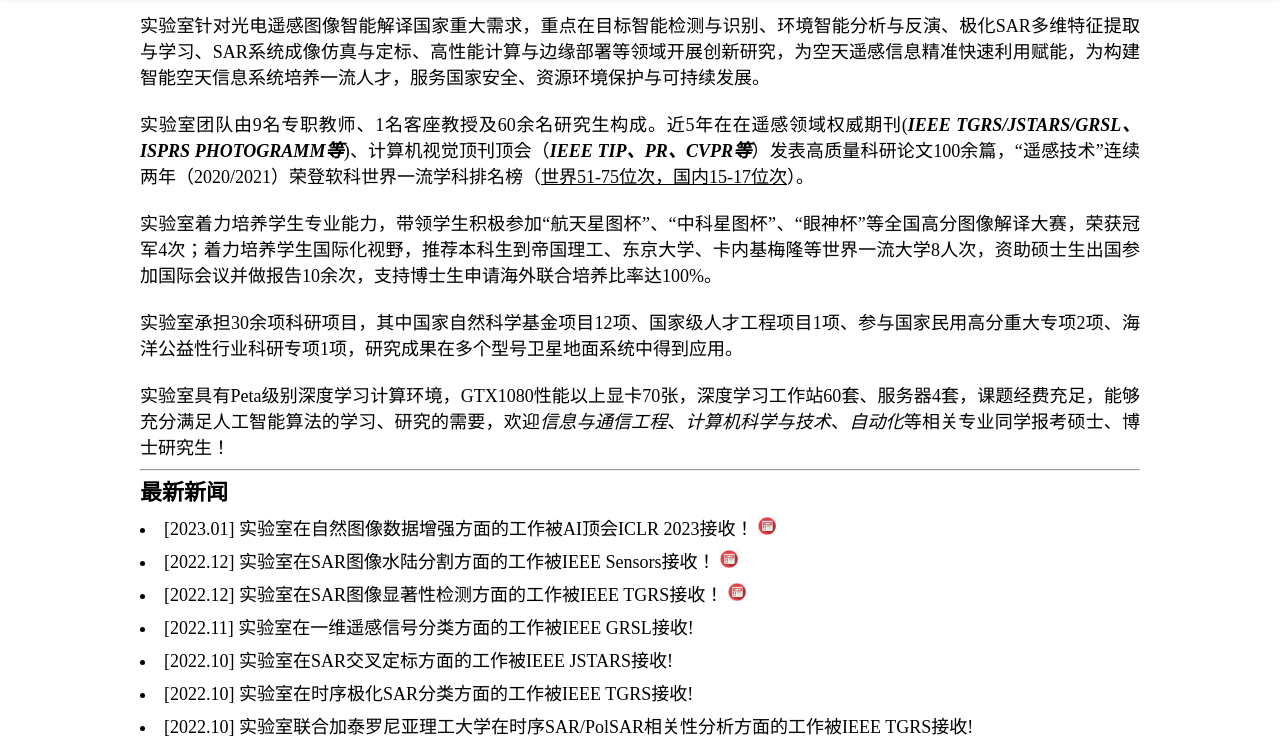
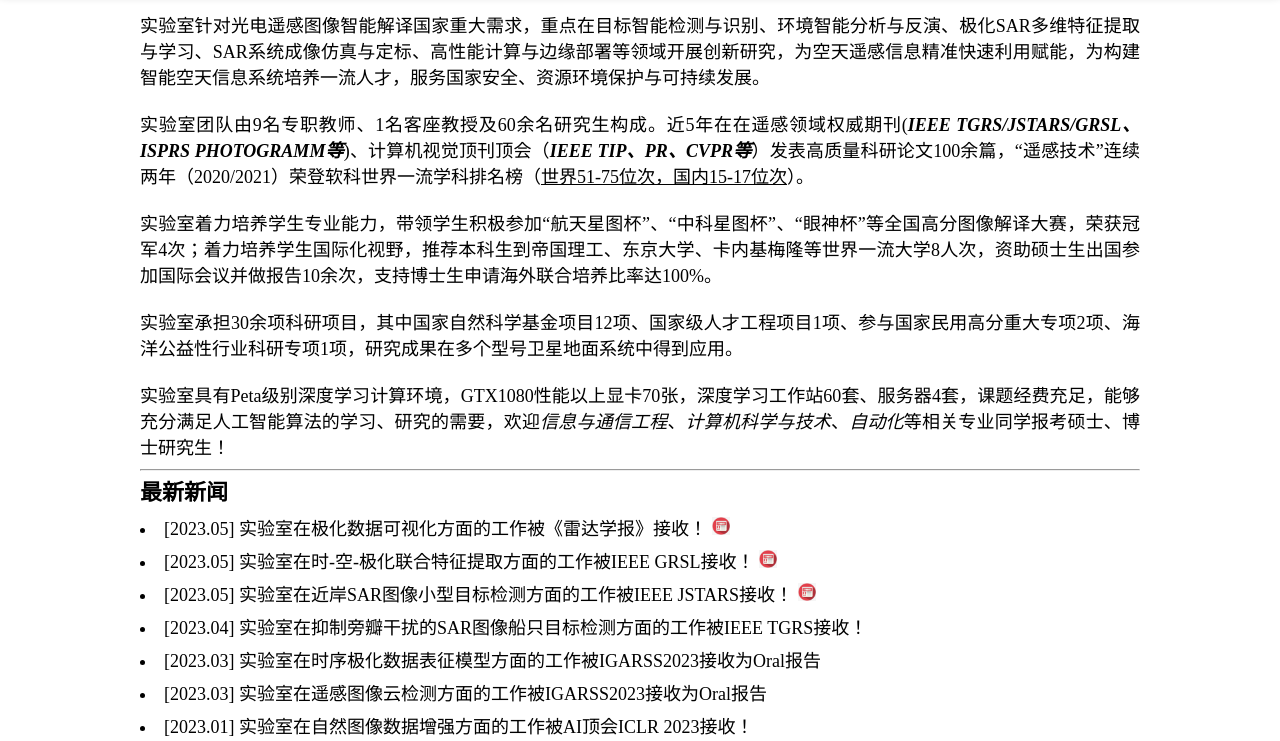
Before and after one commit to airs-team/airs-team.github.io, a plain HTML site: page index.html in a window 1280 px wide. Shown: the part 59-800 px from the top of the page. Drawn offline with Linux system fonts and the light colour scheme.

Commit message:
Add files via upload
更新了新闻

```diff
--- a/index.html
+++ b/index.html
@@ -49,16 +49,35 @@
         <div style="line-height: 30px;">
             <p class="subtitle">最新新闻</p>
             <li>
-                [2023.01] 实验室在自然图像数据增强方面的工作被AI顶会ICLR 2023接收！
+                [2023.05] 实验室在极化数据可视化方面的工作被《雷达学报》接收！
                 <img src="./img/sub_img/new.jpg" style="height: 18px; width: auto;">
             </li>
             <li>
-                [2022.12] 实验室在SAR图像水陆分割方面的工作被IEEE Sensors接收！
+                [2023.05] 实验室在时-空-极化联合特征提取方面的工作被IEEE GRSL接收！
                 <img src="./img/sub_img/new.jpg" style="height: 18px; width: auto;">
             </li>
             <li>
+                [2023.05] 实验室在近岸SAR图像小型目标检测方面的工作被IEEE JSTARS接收！
+                <img src="./img/sub_img/new.jpg" style="height: 18px; width: auto;">
+            </li>
+            <li>
+                [2023.04] 实验室在抑制旁瓣干扰的SAR图像船只目标检测方面的工作被IEEE TGRS接收！
+            </li>
+            <li>
+                [2023.03] 实验室在时序极化数据表征模型方面的工作被IGARSS2023接收为Oral报告
+            </li>
+            <li>
+                [2023.03] 实验室在遥感图像云检测方面的工作被IGARSS2023接收为Oral报告
+            </li>
+
+            <li>
+                [2023.01] 实验室在自然图像数据增强方面的工作被AI顶会ICLR 2023接收！
+            </li>
+            <li>
+                [2022.12] 实验室在SAR图像水陆分割方面的工作被IEEE Sensors接收！
+            </li>
+            <li>
                 [2022.12] 实验室在SAR图像显著性检测方面的工作被IEEE TGRS接收！
-                <img src="./img/sub_img/new.jpg" style="height: 18px; width: auto;">
             </li>
             <li>
                 [2022.11] 实验室在一维遥感信号分类方面的工作被IEEE GRSL接收!
```
